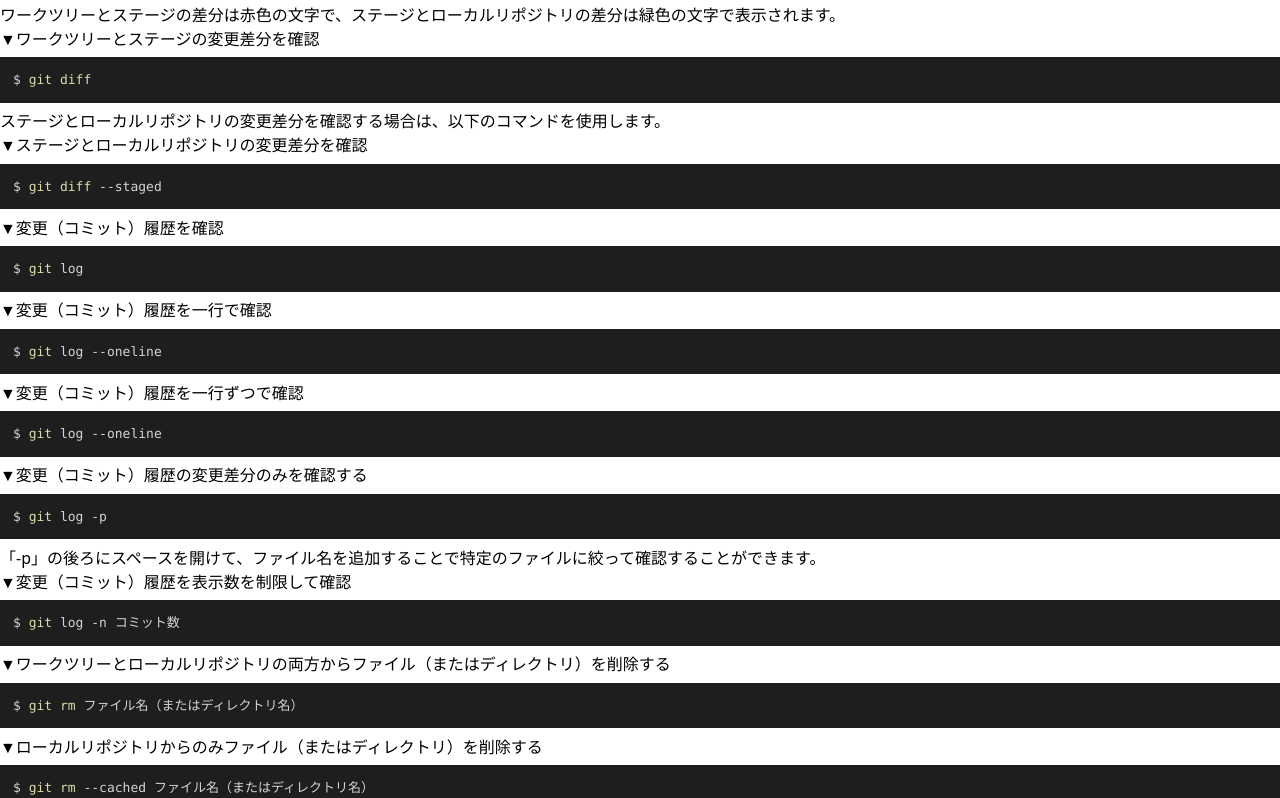
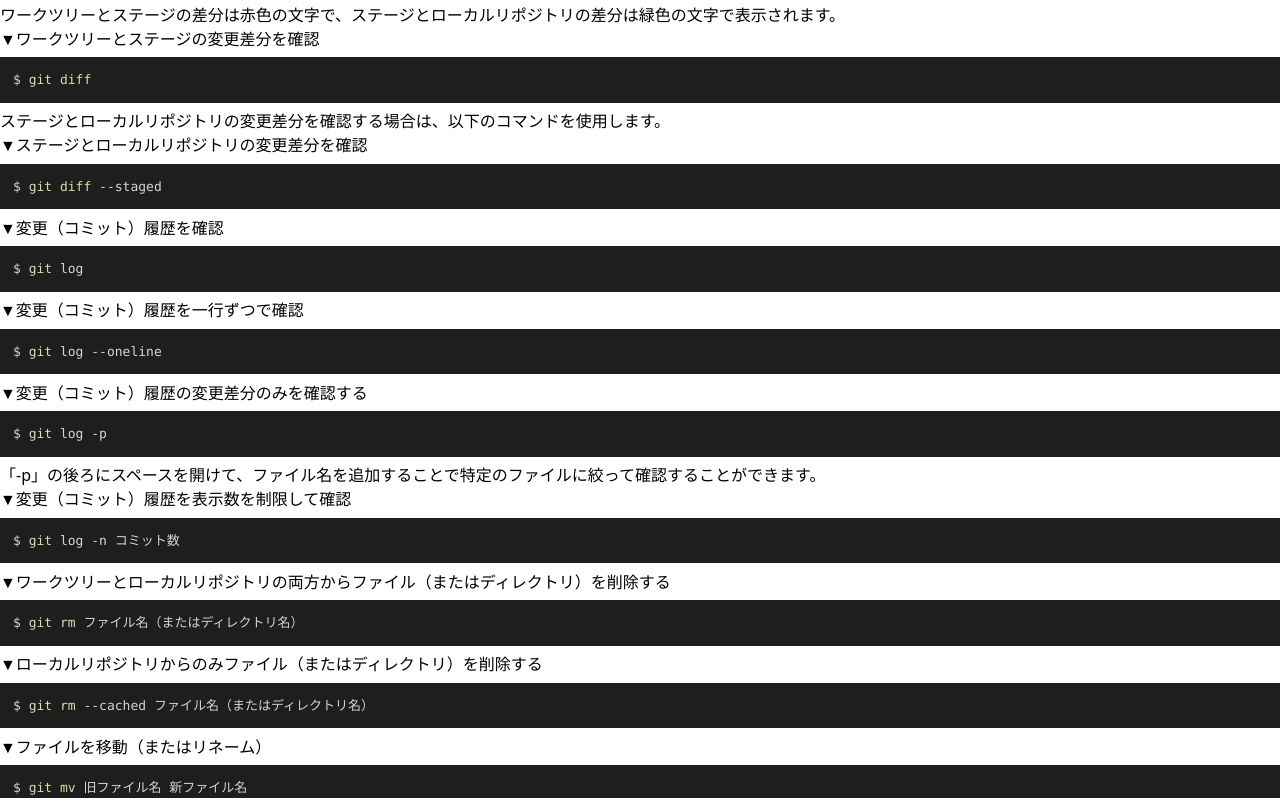
Before and after one commit to nattomatofu/blog, a Next.js app: page /posts/git-command in a window 1280 px wide. Shown: the part 650-1448 px from the top of the page. Built offline with nearby package versions, Linux system fonts and the light colour scheme.

Commit message:
軽微なミスの修正

```diff
--- a/src/pages/posts/git-command.js
+++ b/src/pages/posts/git-command.js
@@ -99,10 +99,6 @@ const GitCommand = () => {
                                 <SyntaxHighlighter language="shell" style={vscDarkPlus} showLineNumbers={false}>
                                     {`$ git log`}
                                 </SyntaxHighlighter>
-                                <p className="mt-4 font-bold">▼変更（コミット）履歴を一行で確認</p>
-                                <SyntaxHighlighter language="shell" style={vscDarkPlus} showLineNumbers={false}>
-                                    {`$ git log --oneline`}
-                                </SyntaxHighlighter>
                                 <p className="mt-4 font-bold">▼変更（コミット）履歴を一行ずつで確認</p>
                                 <SyntaxHighlighter language="shell" style={vscDarkPlus} showLineNumbers={false}>
                                     {`$ git log --oneline`}
@@ -128,13 +124,13 @@ const GitCommand = () => {
                                 <SyntaxHighlighter language="shell" style={vscDarkPlus} showLineNumbers={false}>
                                     {`$ git mv 旧ファイル名 新ファイル名`}
                                 </SyntaxHighlighter>
-                                上のmvコマンドを実行すると、ワークツリーだけでなくステージにも変更が反映された状態になります。すなわち、変更後、git addした状態になるということです。 <br />
+                                上のmvコマンドを実行すると、ワークツリーだけでなくステージにも変更が反映された状態になります。すなわち、変更後git addした状態になるということです。 <br />
                                 ディレクトリを移動する場合は、ファイル名の部分にディレクトリパスを入力すれば可能です。
                                 <p className="mt-4 font-bold">▼ローカルPCのディレクトリをリモートリポジトリへ登録</p>
                                 <SyntaxHighlighter language="shell" style={vscDarkPlus} showLineNumbers={false}>
                                     {`$ git remote add origin リモートリポジトリのURL`}
                                 </SyntaxHighlighter>
-                                「git remote add」の部分でリモートリポジトリを登録して、その後の「origin」でリモートリポジトリの省略名を設定します。
+                                「git remote add」の部分でリモートリポジトリを登録して、その後の「origin」で今後使用するリモートリポジトリの省略名を設定します。
                                 <p className="mt-4 font-bold">▼リモートリポジトリに変更を反映</p>
                                 <SyntaxHighlighter language="shell" style={vscDarkPlus} showLineNumbers={false}>
                                     {`$ git push リモート名 ブランチ名`}
```
